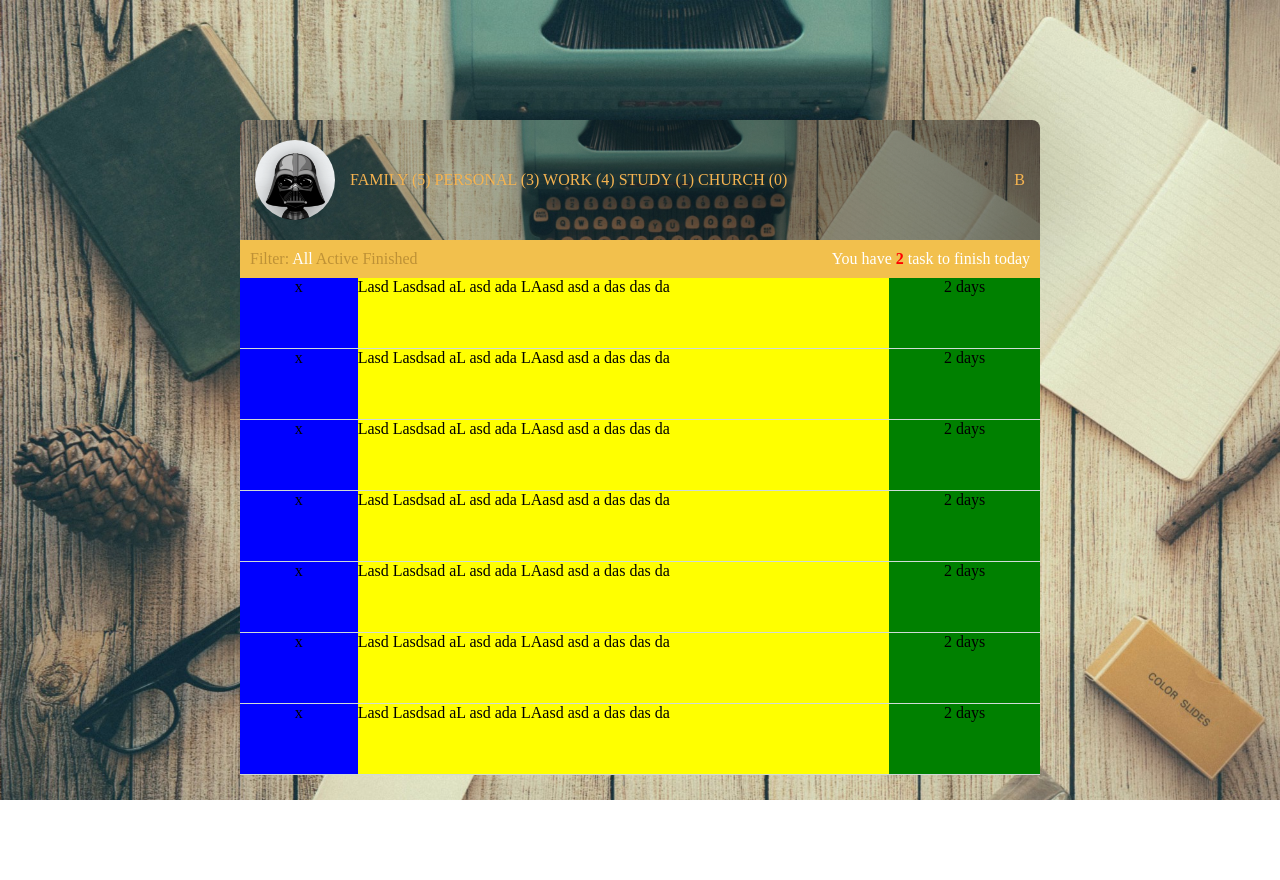
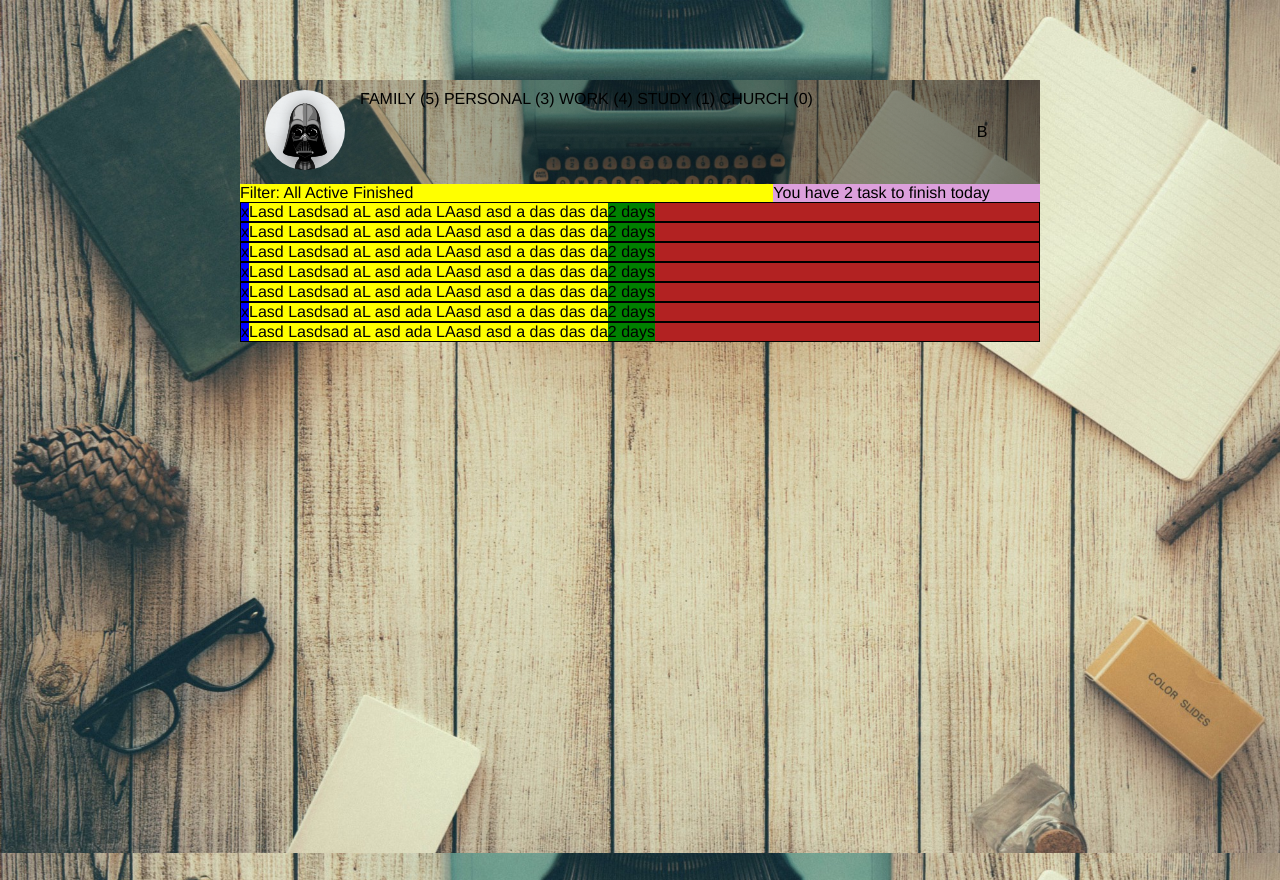
Before and after one commit to hebertporto/react-todo-list, a React app: page / in a window 1280 px wide. Before the commit the page ends 800 px from the top, so only its background shows below. Built offline with nearby package versions, Linux system fonts and the light colour scheme.

Commit message:
refatorando css e componentes da lista

```diff
--- a/src/modules/home/components/Filter.jsx
+++ b/src/modules/home/components/Filter.jsx
@@ -2,7 +2,7 @@ import React from 'react'
 
 const Filter = (props) => {
   return (
-    <div>
+    <div className={props.class}>
       {props.options.map((item) => {
         return <span key={item.key}> {item.title} ({item.count}) </span>
       })}
--- a/src/modules/home/components/OptionsFilter.jsx
+++ b/src/modules/home/components/OptionsFilter.jsx
@@ -2,14 +2,14 @@ import React from 'react'
 
 const OptionsFilter = (props) => {
   return (
-    <div className="filter-box">
-      <div>
+    <div className="filter">
+      <div className="filter-options">
         Filter:
         {props.options.map((item) => {
           return <span key={item.key} className={item.title === 'All' ? 'white-text selected' : ''}> {item.title} </span>
         })}
       </div>
-      <div className="white-text">
+      <div className="filter-notices">
         You have <span className="red-text">2</span> task to finish today
       </div>
     </div>
--- a/src/modules/home/containers/Home.jsx
+++ b/src/modules/home/containers/Home.jsx
@@ -42,17 +42,13 @@ class Home extends Component {
 
     return (
       <div>
-        <div className="tasksHeader">
-          <AvatarImage />
-          <Filter options={header} />
-          <Button />
+        <div className="header">
+          <AvatarImage class="header-avatar" />
+          <Filter options={header} class="header-menu" />
+          <Button class="header-add" />
         </div>
-        <div className="tasksFilter">
-          <OptionsFilter options={filterOptions} />
-        </div>
-        <div className="tasksBody">
-          <TaskList tasks={taskList} />
-        </div>
+        <OptionsFilter options={filterOptions} />
+        <TaskList tasks={taskList} />
       </div>
     )
   }
--- a/src/modules/shared/components/AvatarImage.jsx
+++ b/src/modules/shared/components/AvatarImage.jsx
@@ -1,9 +1,9 @@
 import React from 'react'
 import avatar from './../../theme/images/avatar.png'
 
-const AvatarImage = ({ children }) => {
+const AvatarImage = (props) => {
   return (
-    <div className="imageAvatar">
+    <div className={props.class}>
       <img src={avatar} alt={'avatar'} className="img" />
     </div>
   )
--- a/src/modules/shared/components/Button.jsx
+++ b/src/modules/shared/components/Button.jsx
@@ -1,9 +1,9 @@
 import React from 'react'
 
-const Button = ({ children }) => {
+const Button = (props) => {
   return (
-    <div className="buttonAddTask">
-      B
+    <div className={props.class}>
+      <span className="header-add-button"> B </span>
     </div>
   )
 }
--- a/src/modules/theme/styles.scss
+++ b/src/modules/theme/styles.scss
@@ -5,112 +5,89 @@ html, body {
   border: 0;
 }
 
-#root {
-  display: flex;
-  flex-direction: column;
-  align-items: center;
-  height: 100%;
+body {
+  font-family: Helvetica, sans-serif;
   background:
     url('./images/bg.jpeg');
   background-attachment: fixed;
   background-size: cover;
+  overflow: hidden;
+}
+#root {
+  max-width: 800px;
+  margin: 80px auto 0 auto;
 }
 
-.tasksHeader {
-  box-shadow: 10px 10px 149px 0px rgba(0,0,0,0.35);
+.header {
   display: flex;
-  align-items: center;
-  flex-direction: row;
-  width: 800px;
-  color: #F4B350;
-  margin-top: 15%;
-  padding: 20px 0 20px 0;
-  border-top-right-radius: 0.5em;
-  border-top-left-radius: 0.5em;
-
-   & > div:nth-child(2) {
-    flex-grow: 2;
-   }
   background:
   linear-gradient(95deg, rgba(0,0,0,0.1), rgba(0, 0, 0, 0.5)),
     url('./images/bg.jpeg');
-  background-size:     cover;                      /* <------ */
+  background-size:     cover;
   background-repeat:   no-repeat;
-  // text-shadow: 3px 3px 10px #000;
-}
-.filter-box {
-  display: flex;
-  justify-content: space-between;
-  padding: 10px 10px;
-  color: #BE9136;
-  background: #F2C04D;
+  padding: 10px;
 }
 
-.white-text {
-  color: white;
-  .selected {
-    font-weight: bold;
-  }
+.header-avatar {
+  flex-basis: auto;
+  order: 1;
 }
 
-.red-text {
-  color: red;
-  font-weight: bold;
-}
-.tasksBody {
-  display: flex;
-  background: red;
+.header-menu {
+  flex: 3;
+  order: 2;
 }
 
+.header-add {
+  flex: 0.5;
+  order: 3;
+  display: flex;
+}
+
+.header-add-button {
+  margin: auto;
+}
+
+.filter {
+  display: flex;
+}
+.filter-options {
+  flex: 2;
+  order: 1;
+  background-color: yellow;
+}
+.filter-notices {
+  flex:  1;
+  order: 2;
+  background-color: plum;
+}
 .task-list {
-  flex: 0 0 100%;
   display: flex;
   flex-direction: column;
-  max-height: 350px;
 }
-
 .task-item {
-  min-height: 70px;
-	background-color: #FFFFFF;
+  flex: 1;
+  background-color: firebrick;
+  border: 1px solid black;
   display: flex;
-  border-bottom: 1px solid #D0DBD7;
-	transition: all 0.3s ease-in-out;
-  & > div {
-    flex-grow: 1;
-  }
-  & > div:nth-child(2) {
-    flex-grow: 2;
-   }
 }
-
-.task-item:hover {
-	transform: scale(1.15);
-	box-shadow: 0px 10px 20px #D0DBD7;//#A0A8A5;
-
+.task-item-checked {
+  flex: 1;
+  background-color: palevioletred;
 }
-.task-box {
-  display: flex;
-  padding: 10px 10px;
+.task-item-body {
+  flex: 3;
+  background-color: goldenrod;
 }
-
-.tasksFilter {
-  background: yellow;
+.task-item-date {
+  flex: 1;
+  background-color: rosybrown;
 }
-
-.buttonAddTask {
-  margin: 0 15px 0 15px;
-}
-
-.imageAvatar {
+.img {
   width:80px;
   height:80px;
   border-radius:50%;
   overflow:hidden;
-  background: red;
   object-fit: fill;
   margin: 0 15px 0 15px;
 }
-.img {
-   height: 80px;
-   margin-left: -13px;
-}
```
